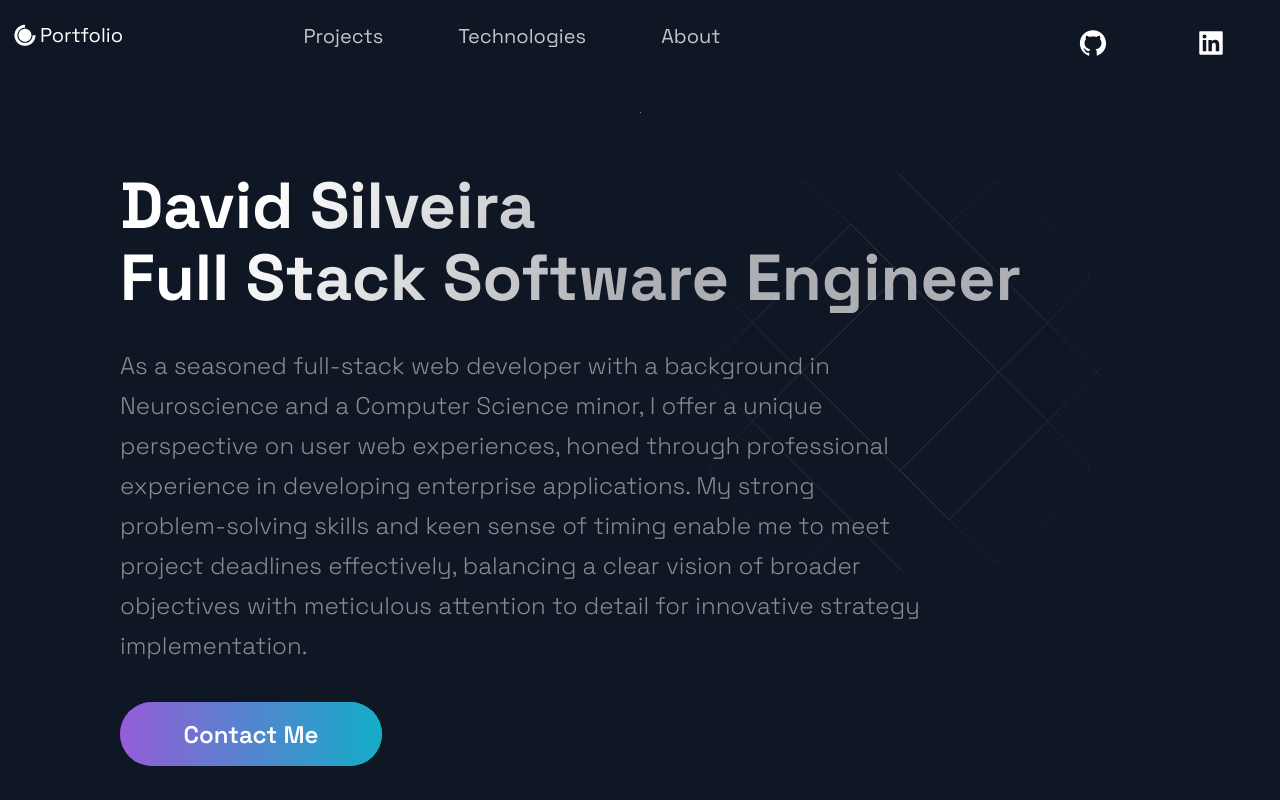
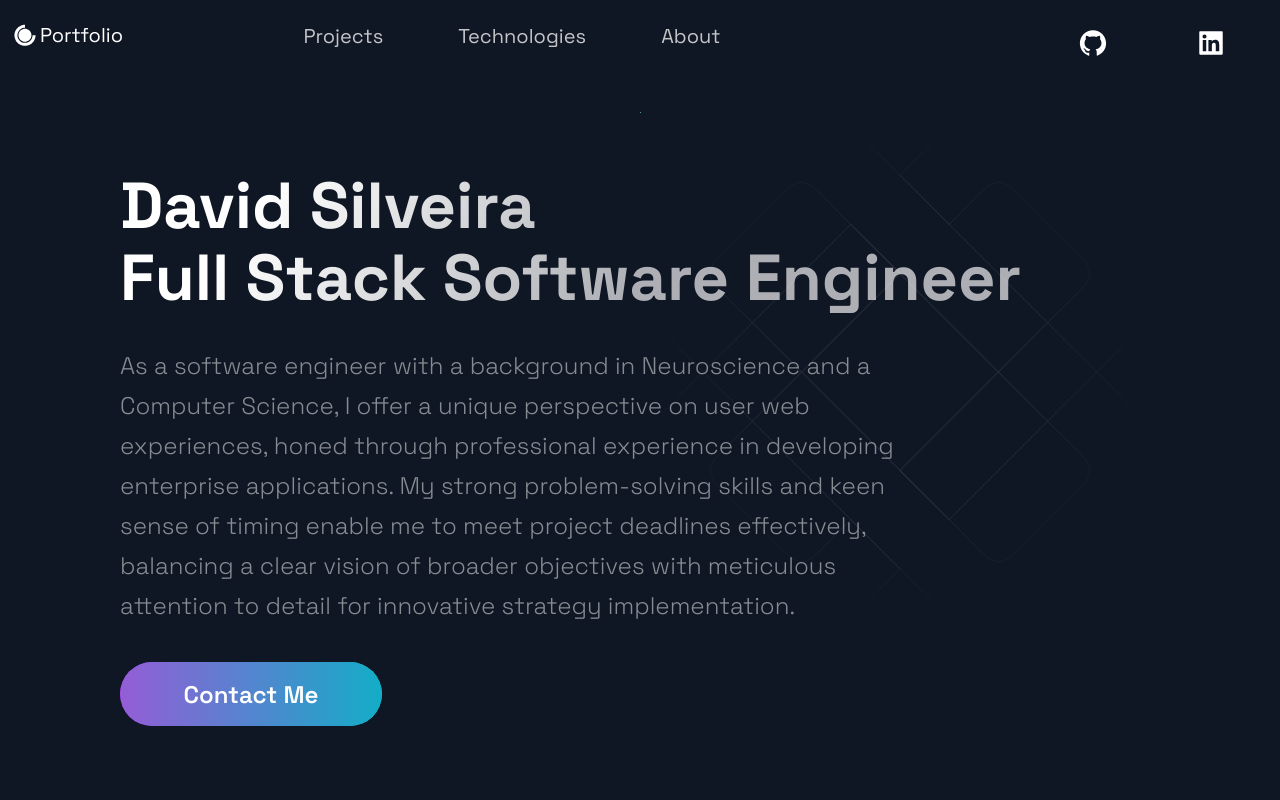
Before and after one commit to daviewave/portfolio-djs, a Next.js app: page / in a window 1280 px wide. Shown: the top 800 px of the page. Built offline with nearby package versions, Linux system fonts and the light colour scheme.

Commit message:
changed para

```diff
--- a/src/components/Hero/Hero.js
+++ b/src/components/Hero/Hero.js
@@ -1,6 +1,10 @@
 import React from 'react';
 
-import { Section, SectionText, SectionTitle } from '../../styles/GlobalComponents';
+import {
+  Section,
+  SectionText,
+  SectionTitle,
+} from '../../styles/GlobalComponents';
 import Button from '../../styles/GlobalComponents/Button';
 import { LeftSection } from './HeroStyles';
 
@@ -12,10 +16,15 @@ const Hero = (props) => (
         Full Stack Software Engineer
       </SectionTitle>
       <SectionText>
-        As a seasoned full-stack web developer with a background in Neuroscience and a Computer Science minor, I offer a unique perspective on user web experiences, honed through professional experience in developing enterprise applications. My strong problem-solving skills and keen sense of timing enable me to meet project deadlines effectively, balancing a clear vision of broader objectives with meticulous attention to detail for innovative strategy implementation.
-
+        As a software engineer with a background in Neuroscience and a Computer
+        Science, I offer a unique perspective on user web experiences, honed
+        through professional experience in developing enterprise applications.
+        My strong problem-solving skills and keen sense of timing enable me to
+        meet project deadlines effectively, balancing a clear vision of broader
+        objectives with meticulous attention to detail for innovative strategy
+        implementation.
       </SectionText>
-      <Button onClick={() => (window.location = "#footer")}>Contact Me</Button>
+      <Button onClick={() => (window.location = '#footer')}>Contact Me</Button>
     </LeftSection>
   </Section>
 );
```
